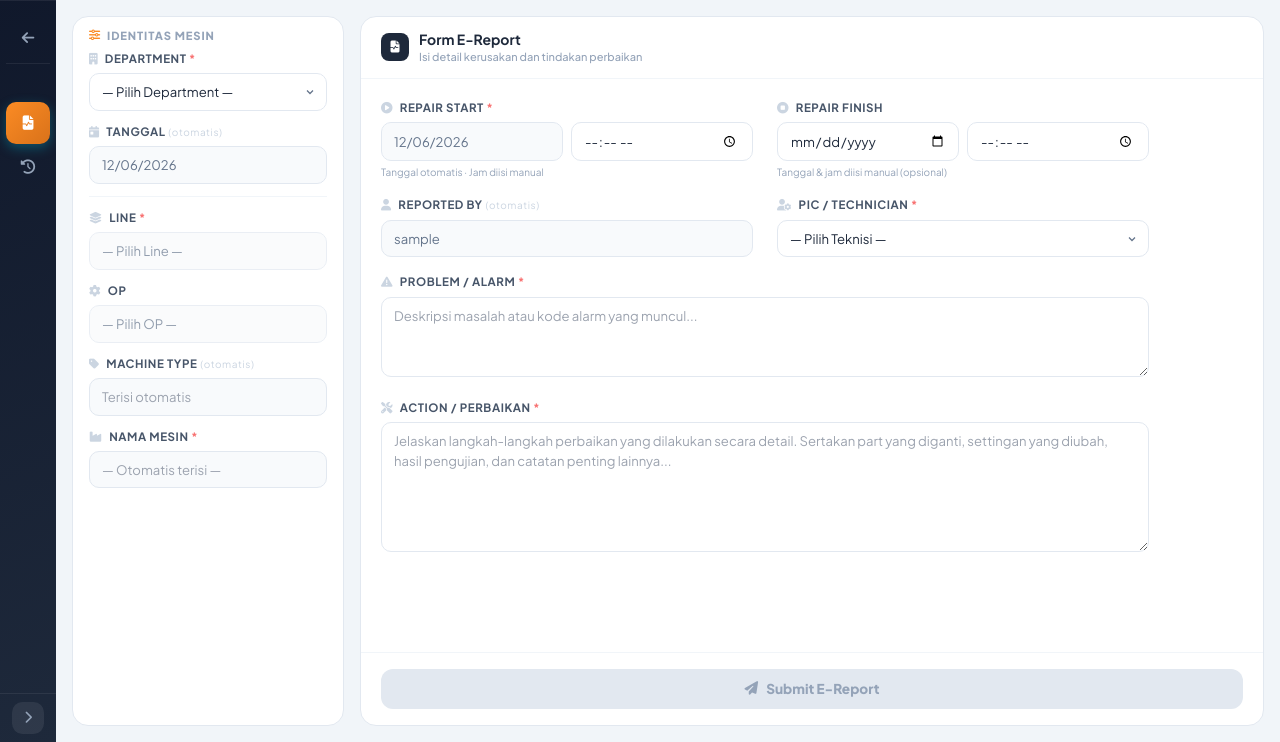
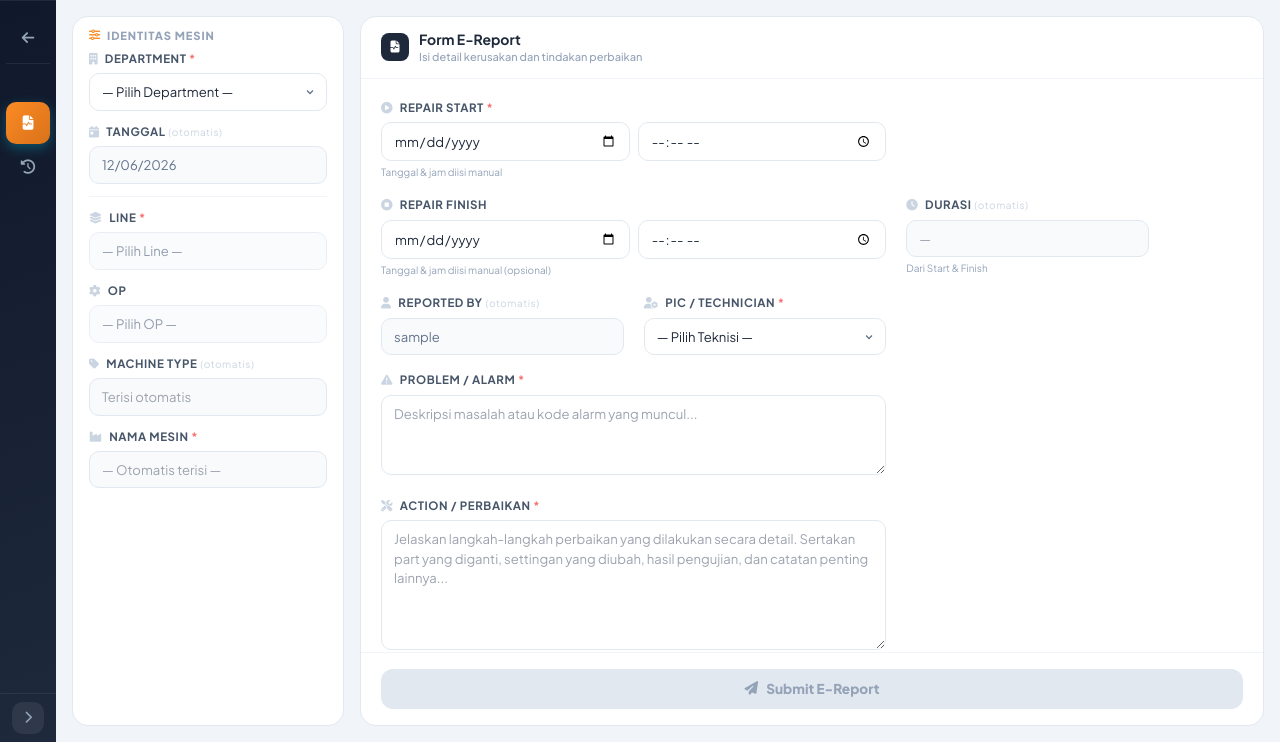
Before and after one commit to ozhickp/Notification-Alert1, a PHP site: page /dashboard_report.php in a window 1280 px wide. Shown: the part 58-800 px from the top of the page. Run offline with PHP 8.4, Linux system fonts and the light colour scheme; the visitor is signed in with stand-in values (Sample User, id 1); data that the repository does not hold is empty; a stand-in replaces the project's code that opens the database connection; some libraries are stand-ins or nearby versions.

Commit message:
fix issue on e-report and fix wrong text in send_reminder

```diff
--- a/part_avail/dashboard_report.php
+++ b/part_avail/dashboard_report.php
@@ -63,20 +63,22 @@ if (isset($_GET['ajax'])) {
 if ($_SERVER['REQUEST_METHOD'] === 'POST' && isset($_POST['submit_report'])) {
     header('Content-Type: application/json');
 
-    $dept        = trim($_POST['department']   ?? '');
-    $line        = trim($_POST['line']         ?? '');
-    $op          = trim($_POST['op']           ?? '-');
-    $machineName = trim($_POST['machine_name'] ?? '');
-    $machineType = trim($_POST['machine_type'] ?? '');
-    $reportDate  = trim($_POST['report_date']  ?? '');
-    $startDate   = trim($_POST['start_date']   ?? '');
-    $startTime   = trim($_POST['start_time']   ?? '');
-    $finishDate  = trim($_POST['finish_date']  ?? '');
-    $finishTime  = trim($_POST['finish_time']  ?? '');
-    $pic         = trim($_POST['pic']          ?? '');
-    $problem     = trim($_POST['problem']      ?? '');
-    $action      = trim($_POST['action']       ?? '');
-    $reportedBy  = trim($_POST['reported_by']  ?? '');
+    $dept            = trim($_POST['department']      ?? '');
+    $line            = trim($_POST['line']            ?? '');
+    $op              = trim($_POST['op']              ?? '-');
+    $machineName     = trim($_POST['machine_name']    ?? '');
+    $machineType     = trim($_POST['machine_type']    ?? '');
+    $reportDate      = trim($_POST['report_date']     ?? '');
+    $startDate       = trim($_POST['start_date']      ?? '');
+    $startTime       = trim($_POST['start_time']      ?? '');
+    $finishDate      = trim($_POST['finish_date']     ?? '');
+    $finishTime      = trim($_POST['finish_time']     ?? '');
+    $pic             = trim($_POST['pic']             ?? '');
+    $problem         = trim($_POST['problem']         ?? '');
+    $action          = trim($_POST['action']          ?? '');
+    $reportedBy      = trim($_POST['reported_by']     ?? '');
+    $durationMinutes = isset($_POST['duration_minutes']) && $_POST['duration_minutes'] !== ''
+        ? (int)$_POST['duration_minutes'] : null;
 
     if (!$dept || !$line || !$machineName || !$startTime || !$pic || !$problem || !$action) {
         echo json_encode(['success' => false, 'message' => 'Lengkapi semua field wajib.']);
@@ -90,8 +92,8 @@ if ($_SERVER['REQUEST_METHOD'] === 'POST' && isset($_POST['submit_report'])) {
         $stmt = $pdo->prepare("
             INSERT INTO e_reports
               (department, `line`, op, machine_name, machine_type, report_date,
-               repair_start, repair_finish, reported_by, pic, problem, action, created_at)
-            VALUES (?, ?, ?, ?, ?, ?, ?, ?, ?, ?, ?, ?, NOW())
+               repair_start, repair_finish, duration_minutes, reported_by, pic, problem, action, created_at)
+            VALUES (?, ?, ?, ?, ?, ?, ?, ?, ?, ?, ?, ?, ?, NOW())
         ");
         $stmt->execute([
             $dept,
@@ -102,6 +104,7 @@ if ($_SERVER['REQUEST_METHOD'] === 'POST' && isset($_POST['submit_report'])) {
             $reportDate,
             $startDatetime,
             $finishDatetime,
+            $durationMinutes,
             $reportedBy,
             $pic,
             $problem,
@@ -656,31 +659,42 @@ if ($_SERVER['REQUEST_METHOD'] === 'POST' && isset($_POST['submit_report'])) {
                         </div>
 
                         <div class="flex-1 overflow-y-auto p-5">
-                            <div class="grid grid-cols-2 gap-x-6 gap-y-4 max-w-3xl">
+                            <div class="grid grid-cols-3 gap-x-5 gap-y-4 max-w-3xl">
 
                                 <!-- Repair Start -->
-                                <div>
+                                <div class="col-span-2">
                                     <label class="form-label block mb-1.5">
                                         <i class="fas fa-play-circle text-slate-300 mr-1"></i> Repair Start <span class="text-red-400">*</span>
                                     </label>
                                     <div class="flex gap-2">
-                                        <input type="text" id="inp-start-date-display" class="form-field" readonly style="cursor:default;flex:1;" tabindex="-1" placeholder="Tanggal otomatis">
-                                        <input type="hidden" id="inp-start-date">
-                                        <input type="time" id="inp-start-time" class="form-field" style="flex:1;">
+                                        <input type="date" id="inp-start-date" class="form-field" style="flex:1;" oninput="calcDuration()">
+                                        <input type="time" id="inp-start-time" class="form-field" style="flex:1;" oninput="calcDuration(); checkAllFieldsFilled();">
                                     </div>
-                                    <div class="text-[10px] text-slate-400 mt-1">Tanggal otomatis · Jam diisi manual</div>
+                                    <div class="text-[10px] text-slate-400 mt-1">Tanggal & jam diisi manual</div>
                                 </div>
 
                                 <!-- Repair Finish -->
-                                <div>
+                                <div class="col-span-2">
                                     <label class="form-label block mb-1.5">
                                         <i class="fas fa-stop-circle text-slate-300 mr-1"></i> Repair Finish
                                     </label>
                                     <div class="flex gap-2">
-                                        <input type="date" id="inp-finish-date" class="form-field" style="flex:1;">
-                                        <input type="time" id="inp-finish-time" class="form-field" style="flex:1;">
+                                        <input type="date" id="inp-finish-date" class="form-field" style="flex:1;" oninput="calcDuration()">
+                                        <input type="time" id="inp-finish-time" class="form-field" style="flex:1;" oninput="calcDuration()">
                                     </div>
                                     <div class="text-[10px] text-slate-400 mt-1">Tanggal & jam diisi manual (opsional)</div>
+                                </div>
+
+                                <!-- Durasi + Reported By + PIC — 3 kolom dalam 1 baris -->
+                                <div>
+                                    <label class="form-label block mb-1.5">
+                                        <i class="fas fa-clock text-slate-300 mr-1"></i> Durasi
+                                        <span class="text-slate-300 font-normal normal-case text-[10px]">(otomatis)</span>
+                                    </label>
+                                    <input type="text" id="inp-duration-display" class="form-field" readonly
+                                        placeholder="—" style="cursor:default;font-variant-numeric:tabular-nums;">
+                                    <input type="hidden" id="inp-duration-minutes">
+                                    <div class="text-[10px] text-slate-400 mt-1">Dari Start &amp; Finish</div>
                                 </div>
 
                                 <!-- Reported By -->
@@ -783,8 +797,6 @@ if ($_SERVER['REQUEST_METHOD'] === 'POST' && isset($_POST['submit_report'])) {
 
         document.getElementById('inp-tanggal').value = todayISO;
         document.getElementById('inp-tanggal-display').value = todayFmt;
-        document.getElementById('inp-start-date').value = todayISO;
-        document.getElementById('inp-start-date-display').value = todayFmt;
         document.getElementById('today-label').textContent = today.toLocaleDateString('id-ID', {
             weekday: 'long',
             year: 'numeric',
@@ -809,17 +821,52 @@ if ($_SERVER['REQUEST_METHOD'] === 'POST' && isset($_POST['submit_report'])) {
             return document.getElementById('sel-dept').value.toUpperCase() === 'POWER HOUSE';
         }
 
+        // ── Duration calculator ───────────────────────────────────────────────────────
+        function calcDuration() {
+            const startDate = document.getElementById('inp-start-date').value;
+            const startTime = document.getElementById('inp-start-time').value;
+            const finishDate = document.getElementById('inp-finish-date').value;
+            const finishTime = document.getElementById('inp-finish-time').value;
+
+            const dispEl = document.getElementById('inp-duration-display');
+            const minEl = document.getElementById('inp-duration-minutes');
+
+            if (!startDate || !startTime || !finishDate || !finishTime) {
+                dispEl.value = '';
+                minEl.value = '';
+                return;
+            }
+
+            const start = new Date(`${startDate}T${startTime}`);
+            const finish = new Date(`${finishDate}T${finishTime}`);
+            const diffMs = finish - start;
+
+            if (diffMs <= 0) {
+                dispEl.value = 'Finish harus setelah Start';
+                minEl.value = '';
+                return;
+            }
+
+            const totalSec = Math.round(diffMs / 1000);
+            const totalMin = Math.round(diffMs / 60000);
+            const hh = String(Math.floor(totalMin / 60)).padStart(2, '0');
+            const mm = String(totalMin % 60).padStart(2, '0');
+            dispEl.value = `${hh}:${mm}:00`;
+            minEl.value = totalMin; // simpan dalam menit
+        }
+
         // ── Submit button state ───────────────────────────────────────────────────────
         function checkAllFieldsFilled() {
             const dept = document.getElementById('sel-dept').value;
             const line = document.getElementById('sel-line').value;
             const machine = getCurrentMachineName();
+            const startDate = document.getElementById('inp-start-date').value;
             const startTime = document.getElementById('inp-start-time').value;
             const pic = document.getElementById('inp-pic').value;
             const problem = document.getElementById('inp-problem').value.trim();
             const action = document.getElementById('inp-action').value.trim();
 
-            const ready = !!(dept && line && machine && startTime && pic && problem && action);
+            const ready = !!(dept && line && machine && startDate && startTime && pic && problem && action);
             setSubmitEnabled(ready);
         }
 
@@ -837,7 +884,7 @@ if ($_SERVER['REQUEST_METHOD'] === 'POST' && isset($_POST['submit_report'])) {
 
         // Attach listeners ke semua field wajib (kecuali dropdown cascade yang punya handler sendiri)
         document.addEventListener('DOMContentLoaded', () => {
-            ['inp-start-time', 'inp-problem', 'inp-action'].forEach(id => {
+            ['inp-start-date', 'inp-start-time', 'inp-problem', 'inp-action'].forEach(id => {
                 document.getElementById(id).addEventListener('input', checkAllFieldsFilled);
             });
             document.getElementById('inp-pic').addEventListener('change', checkAllFieldsFilled);
@@ -990,6 +1037,7 @@ if ($_SERVER['REQUEST_METHOD'] === 'POST' && isset($_POST['submit_report'])) {
             const op = document.getElementById('sel-op').value || '-';
             const machine = getCurrentMachineName();
             const type = document.getElementById('inp-type').value;
+            const startDate = document.getElementById('inp-start-date').value;
             const startTime = document.getElementById('inp-start-time').value;
             const finishDate = document.getElementById('inp-finish-date').value;
             const finishTime = document.getElementById('inp-finish-time').value;
@@ -1012,7 +1060,7 @@ if ($_SERVER['REQUEST_METHOD'] === 'POST' && isset($_POST['submit_report'])) {
             fd.append('machine_name', machine);
             fd.append('machine_type', type);
             fd.append('report_date', todayISO);
-            fd.append('start_date', todayISO);
+            fd.append('start_date', startDate);
             fd.append('start_time', startTime);
             fd.append('finish_date', finishDate);
             fd.append('finish_time', finishTime);
@@ -1020,6 +1068,7 @@ if ($_SERVER['REQUEST_METHOD'] === 'POST' && isset($_POST['submit_report'])) {
             fd.append('pic', pic);
             fd.append('problem', problem);
             fd.append('action', action);
+            fd.append('duration_minutes', document.getElementById('inp-duration-minutes').value);
 
             fetch(BASE, {
                     method: 'POST',
@@ -1050,9 +1099,12 @@ if ($_SERVER['REQUEST_METHOD'] === 'POST' && isset($_POST['submit_report'])) {
             selLine.disabled = selOp.disabled = true;
             clearMachineField();
             document.getElementById('inp-type').value = '';
+            document.getElementById('inp-start-date').value = '';
             document.getElementById('inp-start-time').value = '';
             document.getElementById('inp-finish-date').value = '';
             document.getElementById('inp-finish-time').value = '';
+            document.getElementById('inp-duration-display').value = '';
+            document.getElementById('inp-duration-minutes').value = '';
             document.getElementById('inp-pic').value = '';
             document.getElementById('inp-problem').value = '';
             document.getElementById('inp-action').value = '';
```
Also changed, not shown: part_avail/history_report.php (+12 -0 lines), part_avail/send_reminder.php (+18 -18 lines).
